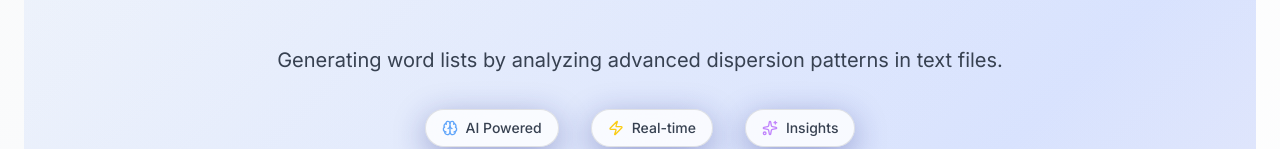
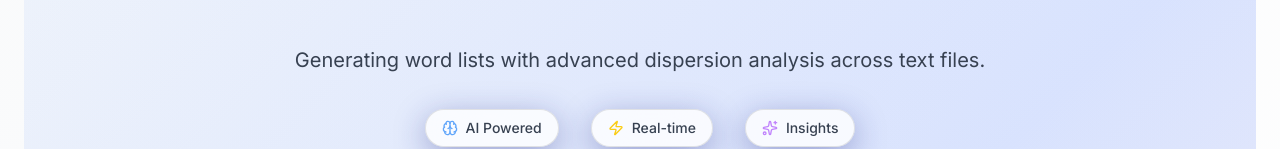
Before and after one commit to Chaunice/BetaWordList, a SvelteKit app: page / in a window 1280 px wide. Shown: the part 261-410 px from the top of the page. Built offline with nearby package versions, Linux system fonts and the light colour scheme.

Commit message:
Refine wording in text description for clarity in word list generation process

```diff
--- a/src/routes/+page.svelte
+++ b/src/routes/+page.svelte
@@ -671,7 +671,7 @@
         </div>
       </div>
       <p class="mt-4 text-xl max-w-3xl mx-auto leading-relaxed" style="color: var(--text-secondary);">
-        Generating word lists by analyzing advanced dispersion patterns in text files.
+        Generating word lists with advanced dispersion analysis across text files.
       </p>
       <div class="mt-8 flex justify-center gap-8 text-sm">
         {#each [
```
